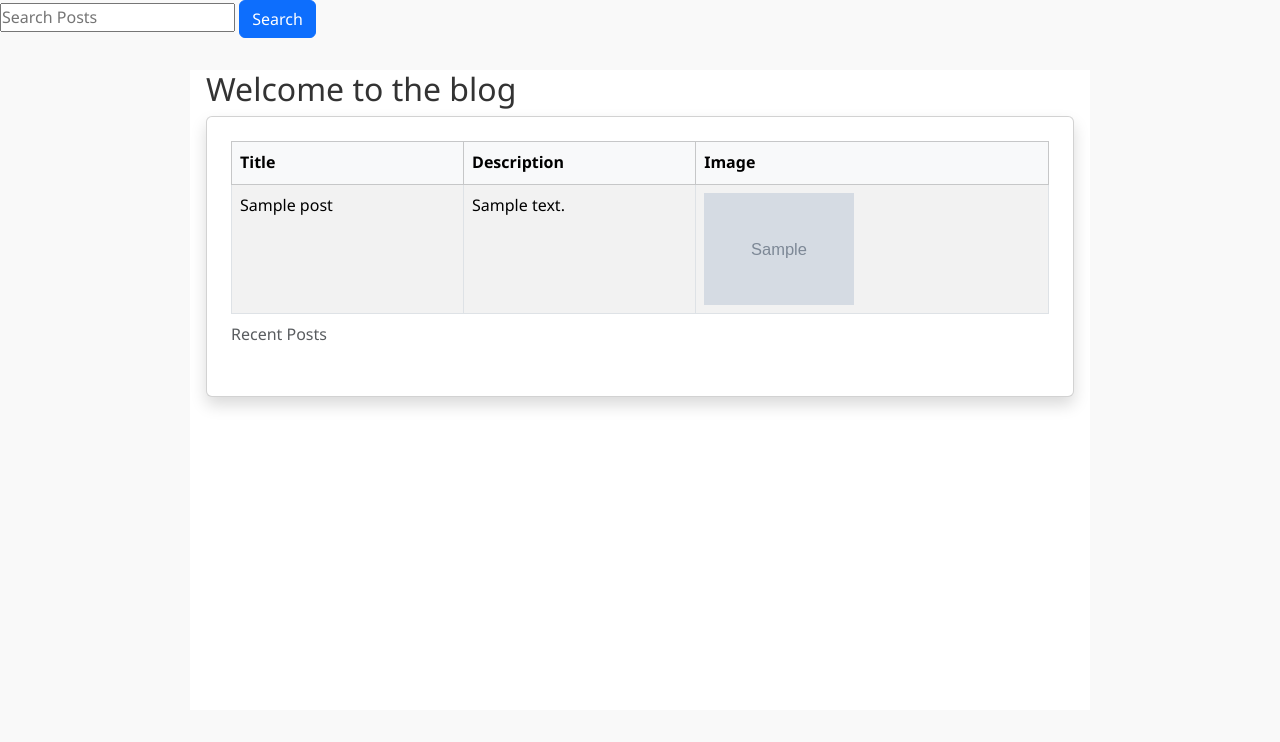
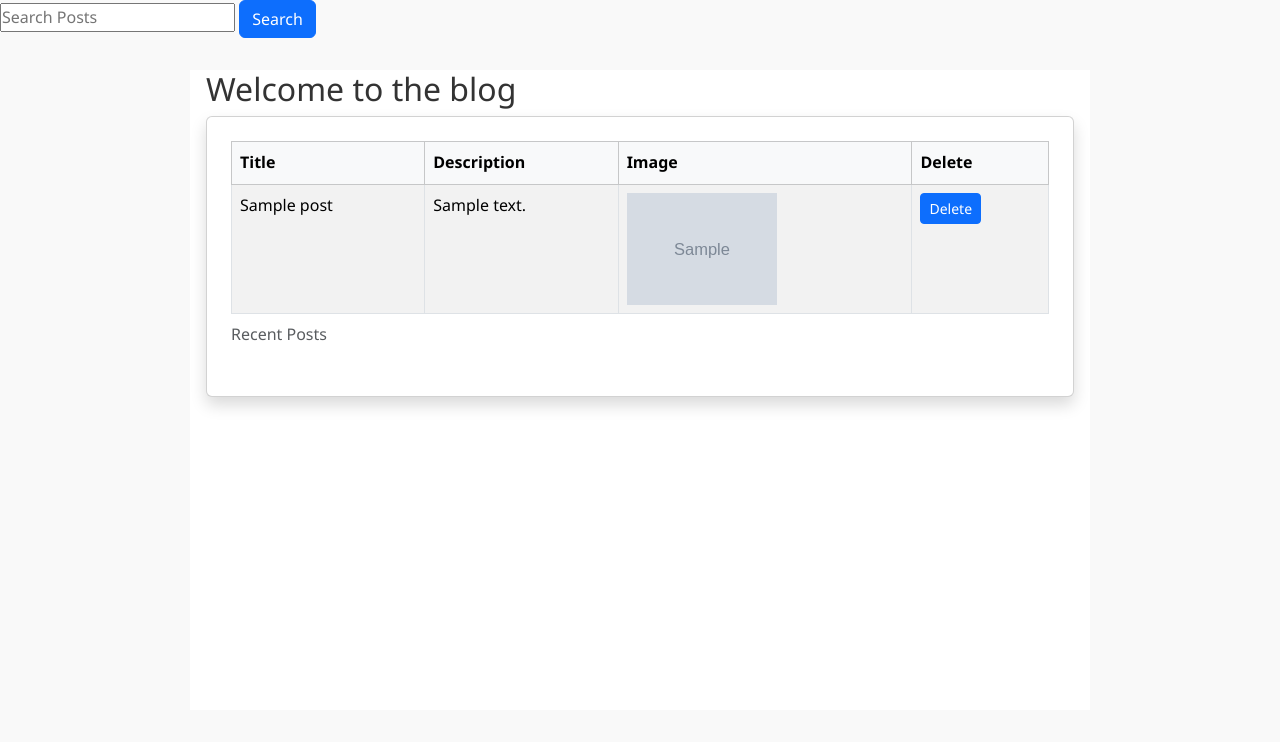
Before and after one commit to AinzuOnDaGit/Framework_assignment2, a Django app: page / in a window 1280 px wide. Shown: the part 74-816 px from the top of the page. Run offline with Django 5.2, Linux system fonts and the light colour scheme; tables that the repository leaves empty hold one stand-in row (values such as "Sample post"); grey boxes marked "Sample" are stand-in pictures.

Commit message:
delete functionality for Django, Delete view

```diff
--- a/Django/blog/templates/blog/index.html
+++ b/Django/blog/templates/blog/index.html
@@ -14,6 +14,7 @@
             <th scope="col"> Title</th>
             <th scope="col"> Description</th>
             <th scope="col"> Image</th>
+            <th scope="col"> Delete</th>
         </tr>
     </thead>
 
@@ -29,6 +30,13 @@
                 <span class="text-muted"> No image </span>
                 {% endif %}
             </td>
+            <td>
+                <!-- Delete button, submits POST request to delete specified post -->
+                <form method="POST" action="{% url 'delete_post' post.id %}">
+                    {% csrf_token %}
+                    <button class="btn btn-primary btn-sm"> Delete </button>
+                </form>
+            </td>
         </tr>
         {% endfor %}
     </tbody>
--- a/Django/blog/urls.py
+++ b/Django/blog/urls.py
@@ -5,4 +5,5 @@ from . import views
 urlpatterns = [
     path("", views.index, name='index'),
     path("create/", views.create_post, name="create_post"),
+    path('delete/<int:post_id>/', views.delete_post, name="delete_post")
 ]
--- a/Django/blog/views.py
+++ b/Django/blog/views.py
@@ -5,6 +5,9 @@ from .forms import PostForm
 #import models inside the app
 from .models import Post
 from django.contrib.auth.forms import UserCreationForm
+# prevents crashes if an invalid id is passed
+from django.shortcuts import get_object_or_404
+from django.views.decorators.http import require_POST
 
 # Create your views here.
 def index(request):
@@ -33,6 +36,14 @@ def create_post(request):
 
     return render(request, "blog/create.html", {"form": form})
 
+@require_POST # optional but security practice, ensures deletion isn't completed through a GET request
+def delete_post(request, post_id):
+    #delete specific blog post through id
+    post =get_object_or_404(Post,id=post_id)
+    post.delete()
+    return redirect("index")
+
+
 def signup(request):
     if request.method == "POST":
         form = UserCreationForm(request.POST)
```
Also changed, not shown: Django/db.sqlite3.
